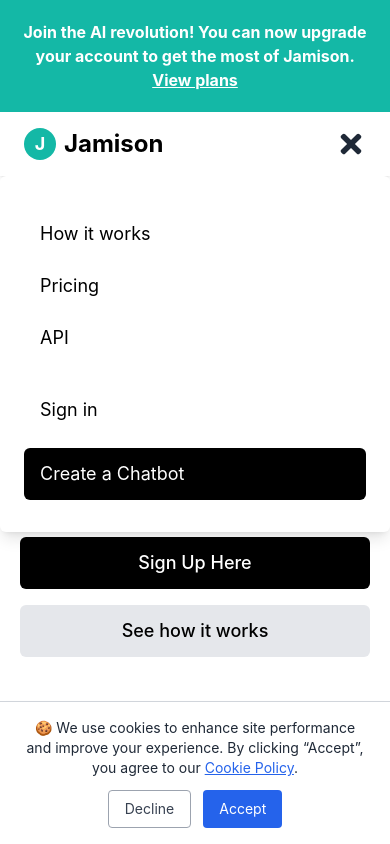
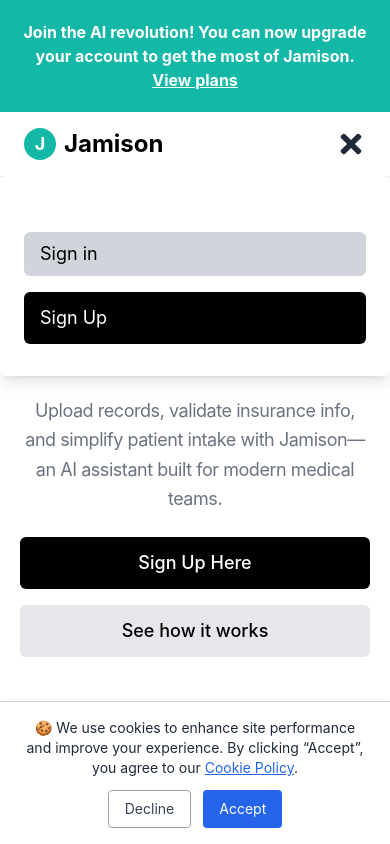
Before and after one commit to lkingl123/jamison, a Next.js app: page / in a window 390 px wide. Both pictures are taken after a click on the element 351 px from the left and 144 px from the top of the page. Shown: the top 844 px of the page. Built offline with nearby package versions, Linux system fonts and the light colour scheme.

Commit message:
fix: Update Navbar links and improve layout metadata for Jamison

```diff
--- a/src/app/components/Navbar.tsx
+++ b/src/app/components/Navbar.tsx
@@ -75,14 +75,14 @@ const Navbar = () => {
       {/* Mobile Menu */}
       {isMenuOpen && (
         <div className="absolute top-16 right-0 bg-white shadow-lg w-full lg:hidden py-8 px-6 rounded-md z-10 transition-all ease-in-out duration-300">
-          <Link
+          {/* <Link
             href="/"
-            className="block text-lg text-black py-3 px-4 hover:text-customIndigo hover:bg-gray-100 rounded-md"
+            className="block text-lg text-black bg-gray-100 py-3 px-4 hover:text-customBlue hover:bg-gray-100 rounded-md"
             onClick={toggleMenu} // Close the menu after clicking
           >
             How it works
-          </Link>
-          <Link
+          </Link> */}
+          {/* <Link
             href="/pricing"
             className="block text-lg text-black py-3 px-4 hover:text-customIndigo hover:bg-gray-100 rounded-md"
             onClick={toggleMenu} // Close the menu after clicking
@@ -95,21 +95,21 @@ const Navbar = () => {
             onClick={toggleMenu} // Close the menu after clicking
           >
             API
-          </Link>
+          </Link> */}
           <div className="mt-6 space-y-4">
             <Link
               href="/login"
-              className="block text-lg text-black py-2 px-4 hover:bg-gray-200 rounded-md"
+              className="block text-lg text-black bg-gray-300 py-2 px-4 hover:bg-gray-500 rounded-md"
               onClick={toggleMenu} // Close the menu after clicking
             >
               Sign in
             </Link>
             <Link
               href="/create-chatbot"
-              className="block text-lg text-white bg-black py-3 px-4 rounded-md hover:bg-orange-600"
+              className="block text-lg text-white bg-black py-3 px-4 rounded-md hover:bg-customBlue transition"
               onClick={toggleMenu} // Close the menu after clicking
             >
-              Create a Chatbot
+              Sign Up
             </Link>
           </div>
         </div>
--- a/src/app/layout.tsx
+++ b/src/app/layout.tsx
@@ -8,8 +8,9 @@ import FAQ from "./components/FAQ";
 import CookieBanner from "./components/CookieBanner";
 
 export const metadata = {
-  title: 'Jamison - AI Chatbot Solutions',
-  description: 'Build, train, and deploy AI chatbots with ease.',
+  title: 'Jamison – AI-Powered Healthcare Intake Assistant',
+  description:
+    'Jamison helps healthcare professionals process face sheets, validate insurance, and streamline patient intake with AI-powered document review and smart summaries.',
   icons: {
     icon: '/talk-edge.png',
   },
```
